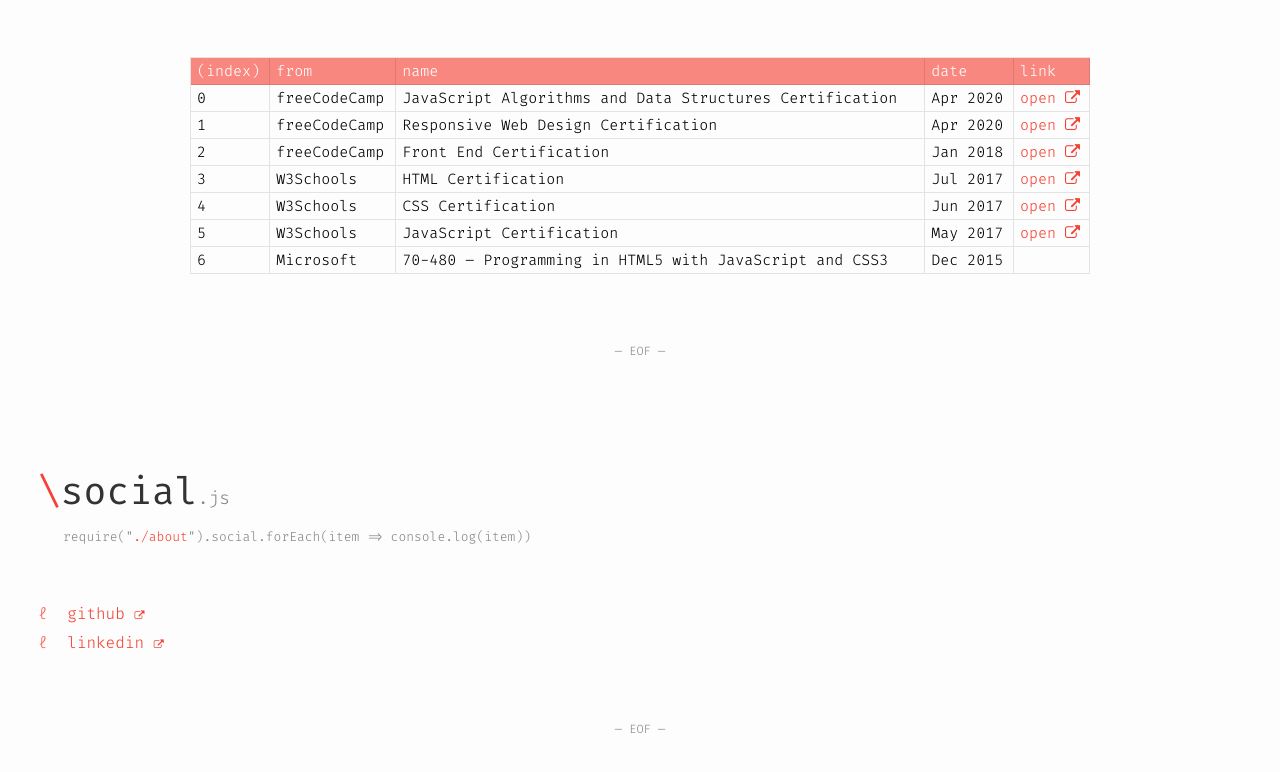
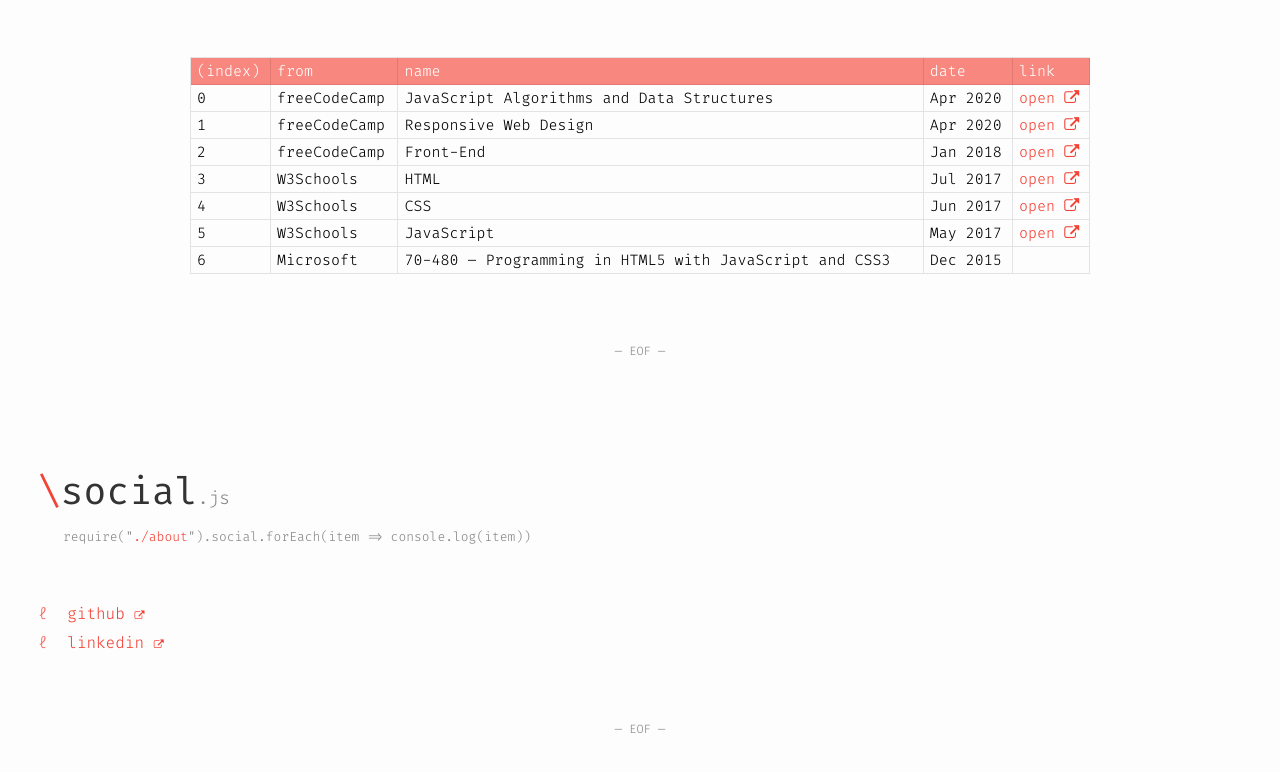
Before and after one commit to vibaro/vibaro.github.io, a plain HTML site: page index.html in a window 1280 px wide. Shown: the part 1582-2354 px from the top of the page. Drawn offline with Linux system fonts and the light colour scheme.

Commit message:
Update index.html

```diff
--- a/index.html
+++ b/index.html
@@ -154,7 +154,7 @@
                     <tr>
                         <td>0</td>
                         <td>freeCodeCamp</td>
-                        <td>JavaScript Algorithms and Data Structures Certification</td>
+                        <td>JavaScript Algorithms and Data Structures</td>
                         <td>Apr 2020</td>
                         <td><a href="https://www.freecodecamp.org/certification/viniromano/javascript-algorithms-and-data-structures" target="_blank">open <i class="fa fa-external-link" aria-hidden="true"></i></a></td>
                     </tr>
@@ -162,7 +162,7 @@
                     <tr>
                         <td>1</td>
                         <td>freeCodeCamp</td>
-                        <td>Responsive Web Design Certification</td>
+                        <td>Responsive Web Design</td>
                         <td>Apr 2020</td>
                         <td><a href="https://www.freecodecamp.org/certification/viniromano/responsive-web-design" target="_blank">open <i class="fa fa-external-link" aria-hidden="true"></i></a></td>
                     </tr>
@@ -170,7 +170,7 @@
                     <tr>
                         <td>2</td>
                         <td>freeCodeCamp</td>
-                        <td>Front End Certification</td>
+                        <td>Front-End</td>
                         <td>Jan 2018</td>
                         <td><a href="https://www.freecodecamp.org/certification/viniromano/legacy-front-end" target="_blank">open <i class="fa fa-external-link" aria-hidden="true"></i></a></td>
                     </tr>
@@ -178,7 +178,7 @@
                     <tr>
                         <td>3</td>
                         <td>W3Schools</td>
-                        <td>HTML Certification</td>
+                        <td>HTML</td>
                         <td>Jul 2017</td>
                         <td><a href="https://certification.w3schools.com/w3certified.asp?email=8953137" target="_blank">open <i class="fa fa-external-link" aria-hidden="true"></i></a></td>
                     </tr>
@@ -186,7 +186,7 @@
                     <tr>
                         <td>4</td>
                         <td>W3Schools</td>
-                        <td>CSS Certification</td>
+                        <td>CSS</td>
                         <td>Jun 2017</td>
                         <td><a href="https://certification.w3schools.com/w3certified.asp?email=8953137" target="_blank">open <i class="fa fa-external-link" aria-hidden="true"></i></a></td>
                     </tr>
@@ -194,7 +194,7 @@
                     <tr>
                         <td>5</td>
                         <td>W3Schools</td>
-                        <td>JavaScript Certification</td>
+                        <td>JavaScript</td>
                         <td>May 2017</td>
                         <td><a href="https://certification.w3schools.com/w3certified.asp?email=8953137" target="_blank">open <i class="fa fa-external-link" aria-hidden="true"></i></a></td>
                     </tr>
```
